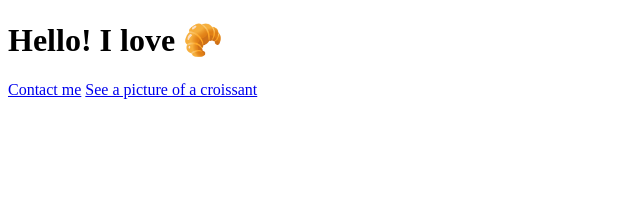
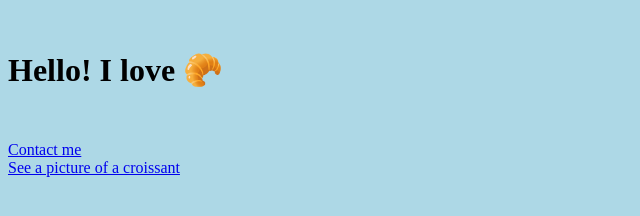
Before and after one commit to olgakassian/croissant, a plain HTML site: page index.html in a window 1280 px wide. Shown: the whole page, without its empty margins (0-640 px from the left). Drawn offline with Linux system fonts and the light colour scheme.

Commit message:
Added CSS styling

```diff
--- a/index.html
+++ b/index.html
@@ -4,11 +4,12 @@
     <meta charset="UTF-8" />
     <meta http-equiv="X-UA-Compatible" content="IE=edge" />
     <meta name="viewport" content="width=device-width, initial-scale=1.0" />
+    <link rel="stylesheet" href="/src/style.css" />
     <title>Welcome</title>
   </head>
   <body>
     <h1>Hello! I love 🥐</h1>
-    <a href="/contact.html">Contact me</a>
+    <a href="/contact.html">Contact me</a> <br />
     <a href="/photo.html">See a picture of a croissant</a>
   </body>
 </html>
--- /dev/null
+++ b/src/style.css
@@ -0,0 +1,11 @@
+h1 {
+  padding: 30px 0px 30px 0px;
+}
+
+body {
+  background-color: lightblue;
+}
+
+img {
+  max-width: 1000px;
+}
```
Also changed, not shown: contact.html (+2 -1 lines), photo.html (+1 -0 lines).
